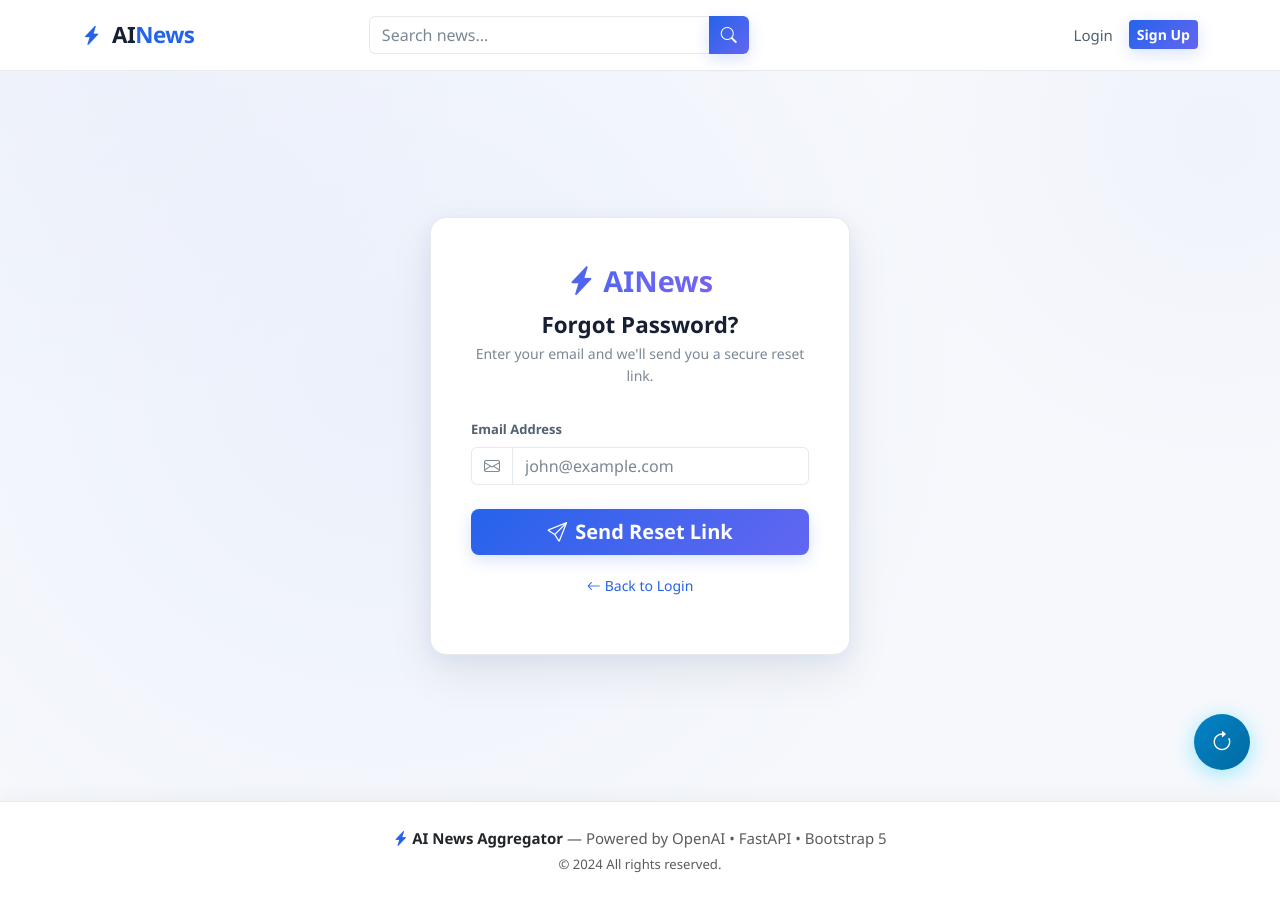
After one commit to kuytr/ai-news-aggregator, a FastAPI app: page /auth/forgot-password in a window 1280 px wide. The commit adds this page. Run offline with FastAPI, Linux system fonts and the light colour scheme.

Commit message:
Add forgot password and update light UI

```diff
--- a/app/config.py
+++ b/app/config.py
@@ -13,6 +13,7 @@ class Settings(BaseSettings):
     app_name: str = "AI News Aggregator"
     app_secret_key: str = "change-this-secret-key"
     debug: bool = False
+    app_base_url: str = "http://localhost:8000"
 
     # --- Database ---
     database_url: str = "sqlite:///./news_aggregator.db"
@@ -35,10 +36,11 @@ class Settings(BaseSettings):
     smtp_password: str = ""
     smtp_from_email: str = ""
     smtp_from_name: str = "AI News Aggregator"
-    resend_api_key: str = "re_FPGSoCx5_4BPE6pfsXU7AawfrLKr4sztn"
+    resend_api_key: str = ""
 
     # --- OTP ---
     otp_expire_minutes: int = 10
+    password_reset_expire_minutes: int = 30
 
     # --- RSS Feeds ---
     rss_feeds: str = (
--- a/app/database.py
+++ b/app/database.py
@@ -63,5 +63,5 @@ def get_db() -> Generator[Session, None, None]:
 def init_db() -> None:
     """Create all tables defined in models."""
     # Import all models to register them with Base
-    from app.models import user, article  # noqa: F401
+    from app.models import user, article, password_reset  # noqa: F401
     Base.metadata.create_all(bind=engine)
--- a/app/models/__init__.py
+++ b/app/models/__init__.py
@@ -1,5 +1,6 @@
 """Models package - exports all SQLAlchemy models."""
 from app.models.user import User, OTPCode
 from app.models.article import Article, ArticleView
+from app.models.password_reset import PasswordResetToken
 
-__all__ = ["User", "OTPCode", "Article", "ArticleView"]
+__all__ = ["User", "OTPCode", "Article", "ArticleView", "PasswordResetToken"]
--- a/app/static/css/style.css
+++ b/app/static/css/style.css
@@ -1,27 +1,33 @@
 /* ============================================================
    AI News Aggregator - Main Stylesheet
-   Dark elegant theme with cyan accent color
+   Light modern theme with blue, indigo and cyan accents
    ============================================================ */
 
 /* ---- CSS Variables ---- */
 :root {
-    --bg-primary: #0f0f1a;
-    --bg-secondary: #1a1a2e;
-    --bg-card: #16213e;
-    --bg-card-hover: #1d2a4a;
-    --accent: #00d4ff;
-    --accent-glow: rgba(0, 212, 255, 0.15);
-    --accent-dim: rgba(0, 212, 255, 0.6);
-    --text-primary: #e0e0f0;
-    --text-secondary: #8888aa;
-    --text-muted: #555575;
-    --border-color: rgba(0, 212, 255, 0.15);
-    --border-hover: rgba(0, 212, 255, 0.4);
-    --shadow: 0 8px 32px rgba(0, 0, 0, 0.4);
-    --shadow-hover: 0 16px 48px rgba(0, 212, 255, 0.1);
-    --positive: #00c853;
-    --negative: #ff5252;
-    --neutral: #9e9e9e;
+    --bg-primary: #f6f8fc;
+    --bg-secondary: #ffffff;
+    --bg-card: #ffffff;
+    --bg-card-hover: #f1f7ff;
+
+    --accent: #2563eb;
+    --accent-glow: rgba(37, 99, 235, 0.10);
+    --accent-dim: #1d4ed8;
+
+    --text-primary: #172033;
+    --text-secondary: #526071;
+    --text-muted: #7b8794;
+
+    --border-color: rgba(30, 41, 59, 0.10);
+    --border-hover: rgba(37, 99, 235, 0.35);
+
+    --shadow: 0 8px 28px rgba(15, 23, 42, 0.08);
+    --shadow-hover: 0 14px 35px rgba(37, 99, 235, 0.12);
+
+    --positive: #16a34a;
+    --negative: #dc2626;
+    --neutral: #64748b;
+
     --radius: 12px;
     --radius-sm: 6px;
     --transition: all 0.25s cubic-bezier(0.4, 0, 0.2, 1);
@@ -55,7 +61,7 @@ a:hover { color: var(--accent-dim); }
    NAVBAR
    ============================================================ */
 .navbar {
-    background: rgba(15, 15, 26, 0.95) !important;
+    background: rgba(255, 255, 255, 0.95) !important;
     backdrop-filter: blur(20px);
     border-bottom: 1px solid var(--border-color);
     padding: 12px 0;
@@ -82,23 +88,23 @@ a:hover { color: var(--accent-dim); }
 /* ---- Accent Button ---- */
 .btn-accent {
     background: var(--accent);
-    color: #0f0f1a;
+    color: #ffffff;
     font-weight: 700;
     border: none;
     transition: var(--transition);
 }
 .btn-accent:hover {
     background: var(--accent-dim);
-    color: #0f0f1a;
+    color: #ffffff;
     transform: translateY(-1px);
-    box-shadow: 0 4px 20px rgba(0, 212, 255, 0.3);
+    box-shadow: 0 4px 20px rgba(37, 99, 235, 0.25);
 }
 
 /* ============================================================
    HERO SECTION
    ============================================================ */
 .hero-section {
-    background: linear-gradient(135deg, var(--bg-primary) 0%, #0d1b3e 50%, var(--bg-primary) 100%);
+    background: linear-gradient(135deg, #f8fbff 0%, #eef6ff 50%, #ffffff 100%);
     padding: 80px 0 60px;
     position: relative;
     overflow: hidden;
@@ -108,7 +114,7 @@ a:hover { color: var(--accent-dim); }
     content: '';
     position: absolute;
     width: 600px; height: 600px;
-    background: radial-gradient(circle, rgba(0, 212, 255, 0.06) 0%, transparent 70%);
+    background: radial-gradient(circle, rgba(37, 99, 235, 0.10) 0%, transparent 70%);
     top: -200px; right: -200px;
     pointer-events: none;
 }
@@ -191,7 +197,7 @@ a:hover { color: var(--accent-dim); }
 .category-pill.active {
     background: var(--accent);
     border-color: var(--accent);
-    color: #0f0f1a;
+    color: #ffffff;
     font-weight: 700;
 }
 
@@ -234,7 +240,7 @@ a:hover { color: var(--accent-dim); }
 .article-card:hover .article-image img { transform: scale(1.05); }
 .image-overlay {
     position: absolute; inset: 0;
-    background: linear-gradient(to bottom, transparent 50%, rgba(15, 15, 26, 0.8));
+    background: linear-gradient(to bottom, transparent 50%, rgba(23, 32, 51, 0.45));
 }
 
 .article-image-placeholder {
@@ -262,9 +268,9 @@ a:hover { color: var(--accent-dim); }
 }
 
 .category-tag {
-    background: rgba(0, 212, 255, 0.1);
+    background: rgba(37, 99, 235, 0.10);
     color: var(--accent);
-    border: 1px solid rgba(0, 212, 255, 0.2);
+    border: 1px solid rgba(37, 99, 235, 0.20);
     padding: 2px 10px;
     border-radius: 10px;
     font-size: 11px;
@@ -332,7 +338,7 @@ a:hover { color: var(--accent-dim); }
     transition: var(--transition);
 }
 .pagination .page-link:hover { background: var(--accent-glow); color: var(--accent); border-color: var(--accent); }
-.pagination .page-item.active .page-link { background: var(--accent); border-color: var(--accent); color: #0f0f1a; }
+.pagination .page-item.active .page-link { background: var(--accent); border-color: var(--accent); color: #ffffff; }
 .pagination .page-item.disabled .page-link { background: var(--bg-card); border-color: var(--border-color); color: var(--text-muted); }
 
 /* ============================================================
@@ -359,7 +365,7 @@ a:hover { color: var(--accent-dim); }
 .article-detail-image img { max-height: 450px; width: 100%; object-fit: cover; }
 
 .ai-summary-box {
-    background: linear-gradient(135deg, rgba(0, 212, 255, 0.05), rgba(0, 212, 255, 0.02));
+    background: linear-gradient(135deg, rgba(37, 99, 235, 0.05), rgba(99, 102, 241, 0.02));
     border: 1px solid var(--border-color);
     border-left: 4px solid var(--accent);
     border-radius: var(--radius);
@@ -419,7 +425,7 @@ a:hover { color: var(--accent-dim); }
    DASHBOARD
    ============================================================ */
 .dashboard-hero {
-    background: linear-gradient(135deg, var(--bg-secondary), var(--bg-primary));
+    background: linear-gradient(135deg, #ffffff, #f4f9ff);
     border-bottom: 1px solid var(--border-color);
 }
 
@@ -452,7 +458,7 @@ a:hover { color: var(--accent-dim); }
 .category-check-label:has(input:checked) {
     background: var(--accent);
     border-color: var(--accent);
-    color: #0f0f1a;
+    color: #ffffff;
     font-weight: 700;
 }
 
@@ -495,7 +501,7 @@ a:hover { color: var(--accent-dim); }
     min-height: calc(100vh - 70px);
     display: flex; align-items: center; justify-content: center;
     padding: 40px 16px;
-    background: radial-gradient(circle at 30% 40%, rgba(0, 212, 255, 0.05) 0%, transparent 60%);
+    background: radial-gradient(circle at 30% 40%, rgba(37, 99, 235, 0.05) 0%, transparent 60%);
 }
 .auth-container { width: 100%; max-width: 420px; }
 .auth-card {
@@ -527,7 +533,7 @@ a:hover { color: var(--accent-dim); }
 }
 .form-control:focus, .form-select:focus {
     border-color: var(--accent) !important;
-    box-shadow: 0 0 0 3px rgba(0, 212, 255, 0.1) !important;
+    box-shadow: 0 0 0 3px rgba(37, 99, 235, 0.10) !important;
 }
 .form-control::placeholder { color: var(--text-muted) !important; }
 .form-label { color: var(--text-secondary); font-size: 13px; font-weight: 600; }
@@ -595,3 +601,152 @@ a:hover { color: var(--accent-dim); }
     .auth-card { padding: 28px 24px; }
     .search-form { max-width: 100%; margin: 10px 0; }
 }
+
+
+/* ============================================================
+   LIGHT UI COLOR ENHANCEMENTS
+   ============================================================ */
+
+body {
+    background:
+        radial-gradient(circle at 5% 0%, rgba(37, 99, 235, 0.035), transparent 28%),
+        radial-gradient(circle at 95% 15%, rgba(99, 102, 241, 0.035), transparent 24%),
+        var(--bg-primary);
+}
+
+.navbar {
+    box-shadow: 0 2px 18px rgba(15, 23, 42, 0.06);
+}
+
+.nav-link {
+    position: relative;
+}
+
+.nav-link::after {
+    content: '';
+    position: absolute;
+    left: 50%;
+    bottom: 2px;
+    width: 0;
+    height: 2px;
+    border-radius: 10px;
+    background: linear-gradient(90deg, #2563eb, #6366f1);
+    transition: width 0.28s ease, left 0.28s ease;
+}
+
+.nav-link:hover::after {
+    width: 70%;
+    left: 15%;
+}
+
+.btn-accent {
+    background: linear-gradient(135deg, #2563eb, #6366f1);
+    color: #ffffff;
+    box-shadow: 0 5px 16px rgba(37, 99, 235, 0.18);
+}
+
+.btn-accent:hover {
+    background: linear-gradient(135deg, #1d4ed8, #4f46e5);
+    color: #ffffff;
+    transform: translateY(-2px);
+    box-shadow: 0 9px 24px rgba(99, 102, 241, 0.24);
+}
+
+.article-card {
+    box-shadow: 0 3px 16px rgba(15, 23, 42, 0.05);
+}
+
+.article-card:hover {
+    border-color: rgba(37, 99, 235, 0.35);
+    box-shadow: 0 14px 32px rgba(15, 23, 42, 0.08),
+                0 4px 18px rgba(37, 99, 235, 0.10);
+}
+
+.category-pill:hover {
+    background: linear-gradient(135deg, rgba(37, 99, 235, 0.08), rgba(99, 102, 241, 0.07));
+}
+
+.category-pill.active {
+    background: linear-gradient(135deg, #2563eb, #6366f1);
+    border-color: transparent;
+    color: #ffffff;
+    box-shadow: 0 5px 16px rgba(99, 102, 241, 0.18);
+}
+
+.category-tag {
+    background: rgba(37, 99, 235, 0.08);
+    border-color: rgba(37, 99, 235, 0.18);
+}
+
+.ai-summary-box {
+    background: linear-gradient(135deg, #eff6ff, #f5f3ff);
+    border-color: rgba(37, 99, 235, 0.18);
+    box-shadow: 0 8px 24px rgba(37, 99, 235, 0.06);
+}
+
+.auth-card {
+    box-shadow: 0 18px 45px rgba(15, 23, 42, 0.08),
+                0 4px 18px rgba(37, 99, 235, 0.06);
+}
+
+.auth-logo {
+    background: linear-gradient(90deg, #2563eb, #6366f1, #8b5cf6);
+    -webkit-background-clip: text;
+    background-clip: text;
+    -webkit-text-fill-color: transparent;
+}
+
+.form-control:hover,
+.form-select:hover,
+.search-input:hover {
+    border-color: rgba(37, 99, 235, 0.30) !important;
+}
+
+.form-control:focus,
+.form-select:focus,
+.search-input:focus {
+    background: #ffffff !important;
+}
+
+.sidebar-section,
+.preferences-panel {
+    box-shadow: 0 5px 20px rgba(15, 23, 42, 0.045);
+}
+
+.sidebar-section:hover,
+.preferences-panel:hover {
+    border-color: rgba(37, 99, 235, 0.22);
+    box-shadow: 0 10px 28px rgba(15, 23, 42, 0.07);
+}
+
+.category-check-label:hover {
+    background: rgba(37, 99, 235, 0.06);
+}
+
+.category-check-label.active,
+.category-check-label:has(input:checked) {
+    background: linear-gradient(135deg, #2563eb, #6366f1);
+    border-color: transparent;
+    color: #ffffff;
+}
+
+.recently-viewed-item:hover {
+    background: linear-gradient(135deg, #eff6ff, #f5f3ff);
+}
+
+.trending-rank {
+    background: linear-gradient(135deg, rgba(37, 99, 235, 0.10), rgba(99, 102, 241, 0.10));
+    border-color: rgba(99, 102, 241, 0.20);
+}
+
+.footer {
+    box-shadow: 0 -4px 20px rgba(15, 23, 42, 0.04);
+}
+
+::-webkit-scrollbar-thumb {
+    background: linear-gradient(180deg, #2563eb, #6366f1);
+}
+
+::-webkit-scrollbar-thumb:hover {
+    background: linear-gradient(180deg, #1d4ed8, #4f46e5);
+}
--- /dev/null
+++ b/app/templates/auth/forgot_password.html
@@ -0,0 +1,34 @@
+{% extends "base.html" %}
+{% block title %}Forgot Password — AI News{% endblock %}
+
+{% block content %}
+<div class="auth-page">
+    <div class="auth-container">
+        <div class="auth-card">
+            <div class="auth-logo"><i class="bi bi-lightning-charge-fill text-accent"></i> AI<span class="text-accent">News</span></div>
+            <h2 class="auth-title">Forgot Password?</h2>
+            <p class="auth-subtitle">Enter your email and we'll send you a secure reset link.</p>
+
+            {% if error %}<div class="alert alert-danger"><i class="bi bi-exclamation-circle me-2"></i>{{ error }}</div>{% endif %}
+            {% if success %}<div class="alert alert-success"><i class="bi bi-check-circle me-2"></i>{{ success }}</div>{% endif %}
+
+            {% if not success %}
+            <form method="post" action="/auth/forgot-password">
+                <div class="mb-4">
+                    <label class="form-label">Email Address</label>
+                    <div class="input-group">
+                        <span class="input-group-text"><i class="bi bi-envelope"></i></span>
+                        <input type="email" class="form-control" name="email" placeholder="john@example.com" required autocomplete="email">
+                    </div>
+                </div>
+                <button type="submit" class="btn btn-accent w-100 btn-lg">
+                    <i class="bi bi-send me-2"></i>Send Reset Link
+                </button>
+            </form>
+            {% endif %}
+
+            <p class="auth-footer-text"><a href="/auth/login" class="text-accent"><i class="bi bi-arrow-left me-1"></i>Back to Login</a></p>
+        </div>
+    </div>
+</div>
+{% endblock %}
--- a/app/templates/base.html
+++ b/app/templates/base.html
@@ -1,5 +1,5 @@
 <!DOCTYPE html>
-<html lang="en" data-theme="dark">
+<html lang="en" data-theme="light">
 <head>
     <meta charset="UTF-8">
     <meta name="viewport" content="width=device-width, initial-scale=1.0">
@@ -21,7 +21,7 @@
             width: 56px;
             height: 56px;
             border-radius: 50%;
-            background: linear-gradient(135deg, #00d4ff, #0099cc);
+            background: linear-gradient(135deg, #0284c7, #0369a1);
             border: none;
             color: white;
             font-size: 1.4rem;
@@ -53,13 +53,13 @@
 
         /* Toast */
         #refreshToast {
-            background: #1a1a2e;
-            border: 1px solid #00d4ff;
-            color: white;
+            background: #ffffff;
+            border: 1px solid #0284c7;
+            color: #172033;
             border-radius: 12px;
             padding: 12px 20px;
             font-size: 0.95rem;
-            box-shadow: 0 4px 20px rgba(0,0,0,0.4);
+            box-shadow: 0 8px 24px rgba(15,23,42,0.12);
             min-width: 260px;
             text-align: center;
         }
@@ -71,7 +71,7 @@
 </head>
 <body>
     <!-- ========== NAVBAR ========== -->
-    <nav class="navbar navbar-expand-lg navbar-dark sticky-top">
+    <nav class="navbar navbar-expand-lg navbar-light sticky-top">
         <div class="container">
             <a class="navbar-brand" href="/">
                 <i class="bi bi-lightning-charge-fill text-accent"></i>
@@ -111,7 +111,7 @@
                             <a class="nav-link dropdown-toggle" href="#" data-bs-toggle="dropdown">
                                 <i class="bi bi-person-circle"></i> {{ current_user.username }}
                             </a>
-                            <ul class="dropdown-menu dropdown-menu-dark dropdown-menu-end">
+                            <ul class="dropdown-menu dropdown-menu-end">
                                 <li><a class="dropdown-item" href="/dashboard"><i class="bi bi-speedometer2 me-2"></i>Dashboard</a></li>
                                 <li><hr class="dropdown-divider"></li>
                                 <li><a class="dropdown-item text-danger" href="/auth/logout"><i class="bi bi-box-arrow-right me-2"></i>Logout</a></li>
@@ -140,7 +140,7 @@
         <div class="container text-center">
             <p class="mb-0 text-muted">
                 <i class="bi bi-lightning-charge-fill text-accent"></i>
-                <strong class="text-light">AI News Aggregator</strong> &mdash;
+                <strong class="text-dark">AI News Aggregator</strong> &mdash;
                 Powered by OpenAI &bull; FastAPI &bull; Bootstrap 5
             </p>
             <p class="text-muted small mt-1">© 2024 All rights reserved.</p>
```
Also changed, not shown: app/models/password_reset.py (added, +23 -0 lines), app/routers/auth_router.py (+88 -1 lines), app/services/email_service.py (+98 -42 lines), app/services/password_reset_service.py (added, +59 -0 lines), app/templates/auth/login.html (+6 -3 lines), app/templates/auth/reset_password.html (added, +42 -0 lines).
